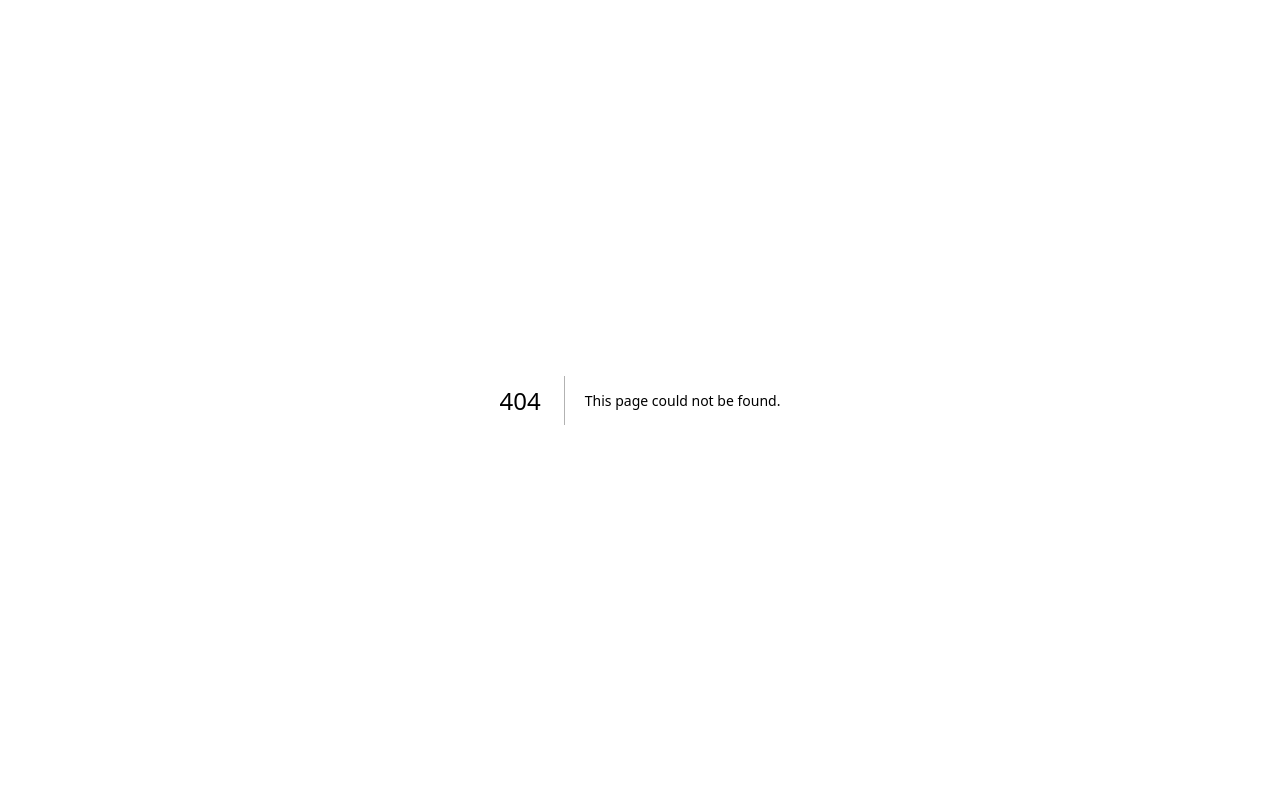
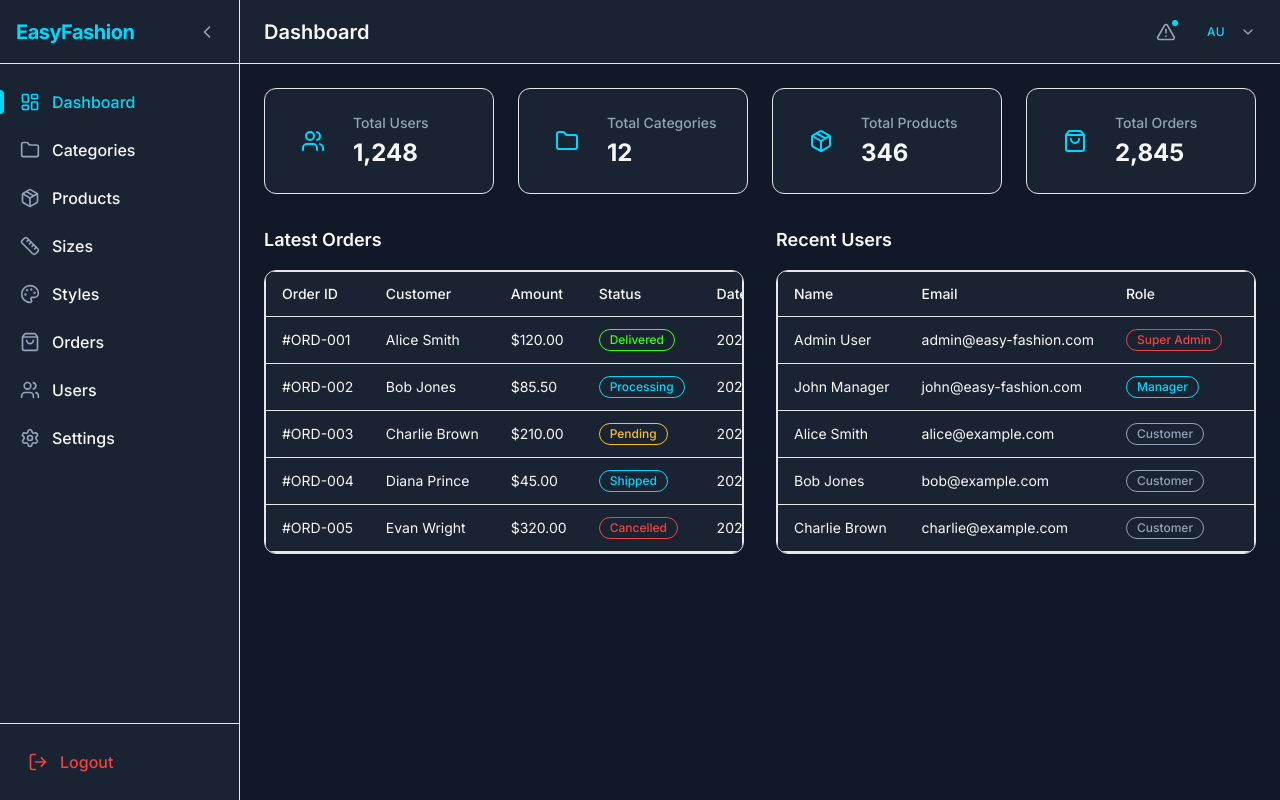
Before and after one commit to nishan-paul-2022/interview-easy-fashion-limited, a Next.js app in the folder app-management/: page /dashboard in a window 1280 px wide. Before the commit this address had no page. Built offline with nearby package versions, Linux system fonts and the light colour scheme.

Commit message:
feat(management): implement dashboard home with summary cards and recent data tables

```diff
--- /dev/null
+++ b/app-management/src/app/dashboard/page.tsx
@@ -0,0 +1,206 @@
+'use client';
+
+import React from 'react';
+import { Badge } from '@/components/atoms/Badge';
+import { Icon, IconName } from '@/components/atoms/Icon';
+import { DataTable, DataTableColumn } from '@/components/organisms/DataTable';
+
+interface SummaryStat {
+  label: string;
+  value: string;
+  icon: IconName;
+}
+
+const summaryStats: SummaryStat[] = [
+  { label: 'Total Users', value: '1,248', icon: 'Users' },
+  { label: 'Total Categories', value: '12', icon: 'Folder' },
+  { label: 'Total Products', value: '346', icon: 'Package' },
+  { label: 'Total Orders', value: '2,845', icon: 'ShoppingBag' },
+];
+
+interface MockOrder {
+  id: string;
+  customer: string;
+  amount: string;
+  status: 'PENDING' | 'PROCESSING' | 'SHIPPED' | 'DELIVERED' | 'CANCELLED';
+  date: string;
+}
+
+const mockOrders: MockOrder[] = [
+  {
+    id: '#ORD-001',
+    customer: 'Alice Smith',
+    amount: '$120.00',
+    status: 'DELIVERED',
+    date: '2026-08-01',
+  },
+  {
+    id: '#ORD-002',
+    customer: 'Bob Jones',
+    amount: '$85.50',
+    status: 'PROCESSING',
+    date: '2026-08-02',
+  },
+  {
+    id: '#ORD-003',
+    customer: 'Charlie Brown',
+    amount: '$210.00',
+    status: 'PENDING',
+    date: '2026-08-03',
+  },
+  {
+    id: '#ORD-004',
+    customer: 'Diana Prince',
+    amount: '$45.00',
+    status: 'SHIPPED',
+    date: '2026-08-04',
+  },
+  {
+    id: '#ORD-005',
+    customer: 'Evan Wright',
+    amount: '$320.00',
+    status: 'CANCELLED',
+    date: '2026-08-05',
+  },
+];
+
+const getOrderStatusBadge = (status: MockOrder['status']) => {
+  switch (status) {
+    case 'DELIVERED':
+      return <Badge label="Delivered" variant="success" />;
+    case 'PROCESSING':
+      return <Badge label="Processing" variant="info" />;
+    case 'PENDING':
+      return <Badge label="Pending" variant="warning" />;
+    case 'SHIPPED':
+      return <Badge label="Shipped" variant="info" />;
+    case 'CANCELLED':
+      return <Badge label="Cancelled" variant="error" />;
+    default:
+      return <Badge label={status} variant="neutral" />;
+  }
+};
+
+const orderColumns: DataTableColumn<MockOrder>[] = [
+  { key: 'id', header: 'Order ID' },
+  { key: 'customer', header: 'Customer' },
+  { key: 'amount', header: 'Amount' },
+  { key: 'status', header: 'Status', render: (row) => getOrderStatusBadge(row.status) },
+  { key: 'date', header: 'Date' },
+];
+
+interface MockUser {
+  name: string;
+  email: string;
+  role: 'SUPER_ADMIN' | 'ADMIN' | 'MANAGER' | 'CUSTOMER';
+  status: 'ACTIVE' | 'INACTIVE';
+}
+
+const mockUsers: MockUser[] = [
+  {
+    name: 'Admin User',
+    email: 'admin@easy-fashion.com',
+    role: 'SUPER_ADMIN',
+    status: 'ACTIVE',
+  },
+  {
+    name: 'John Manager',
+    email: 'john@easy-fashion.com',
+    role: 'MANAGER',
+    status: 'ACTIVE',
+  },
+  {
+    name: 'Alice Smith',
+    email: 'alice@example.com',
+    role: 'CUSTOMER',
+    status: 'ACTIVE',
+  },
+  {
+    name: 'Bob Jones',
+    email: 'bob@example.com',
+    role: 'CUSTOMER',
+    status: 'INACTIVE',
+  },
+  {
+    name: 'Charlie Brown',
+    email: 'charlie@example.com',
+    role: 'CUSTOMER',
+    status: 'ACTIVE',
+  },
+];
+
+const getUserRoleBadge = (role: MockUser['role']) => {
+  switch (role) {
+    case 'SUPER_ADMIN':
+      return <Badge label="Super Admin" variant="error" />;
+    case 'ADMIN':
+      return <Badge label="Admin" variant="warning" />;
+    case 'MANAGER':
+      return <Badge label="Manager" variant="info" />;
+    case 'CUSTOMER':
+      return <Badge label="Customer" variant="neutral" />;
+    default:
+      return <Badge label={role} variant="neutral" />;
+  }
+};
+
+const getUserStatusBadge = (status: MockUser['status']) => {
+  if (status === 'ACTIVE') {
+    return <Badge label="Active" variant="success" />;
+  }
+  return <Badge label="Inactive" variant="error" />;
+};
+
+const userColumns: DataTableColumn<MockUser>[] = [
+  { key: 'name', header: 'Name' },
+  { key: 'email', header: 'Email' },
+  { key: 'role', header: 'Role', render: (row) => getUserRoleBadge(row.role) },
+  { key: 'status', header: 'Status', render: (row) => getUserStatusBadge(row.status) },
+];
+
+export default function DashboardHomePage() {
+  return (
+    <div className="flex w-full max-w-7xl mx-auto flex-col gap-8 pb-10">
+      <div className="grid grid-cols-1 sm:grid-cols-2 lg:grid-cols-4 gap-4 sm:gap-6">
+        {summaryStats.map((stat, idx) => (
+          <div
+            key={idx}
+            className="bg-surface border border-muted/20 rounded-xl p-6 flex items-center gap-4 shadow-sm hover:shadow-md transition-shadow"
+          >
+            <div className="w-12 h-12 rounded-full bg-accent/10 flex items-center justify-center text-accent shrink-0">
+              <Icon name={stat.icon} size={24} />
+            </div>
+            <div className="flex flex-col">
+              <p className="text-sm font-medium text-muted">{stat.label}</p>
+              <h3 className="text-2xl font-bold text-text mt-1">{stat.value}</h3>
+            </div>
+          </div>
+        ))}
+      </div>
+
+      <div className="grid grid-cols-1 xl:grid-cols-2 gap-8">
+        <div className="flex flex-col gap-4">
+          <div className="flex items-center justify-between">
+            <h2 className="text-lg font-semibold text-text">Latest Orders</h2>
+          </div>
+          <DataTable
+            columns={orderColumns}
+            data={mockOrders}
+            emptyProps={{ icon: 'ShoppingBag', title: 'No orders yet' }}
+          />
+        </div>
+
+        <div className="flex flex-col gap-4">
+          <div className="flex items-center justify-between">
+            <h2 className="text-lg font-semibold text-text">Recent Users</h2>
+          </div>
+          <DataTable
+            columns={userColumns}
+            data={mockUsers}
+            emptyProps={{ icon: 'Users', title: 'No users found' }}
+          />
+        </div>
+      </div>
+    </div>
+  );
+}
```
